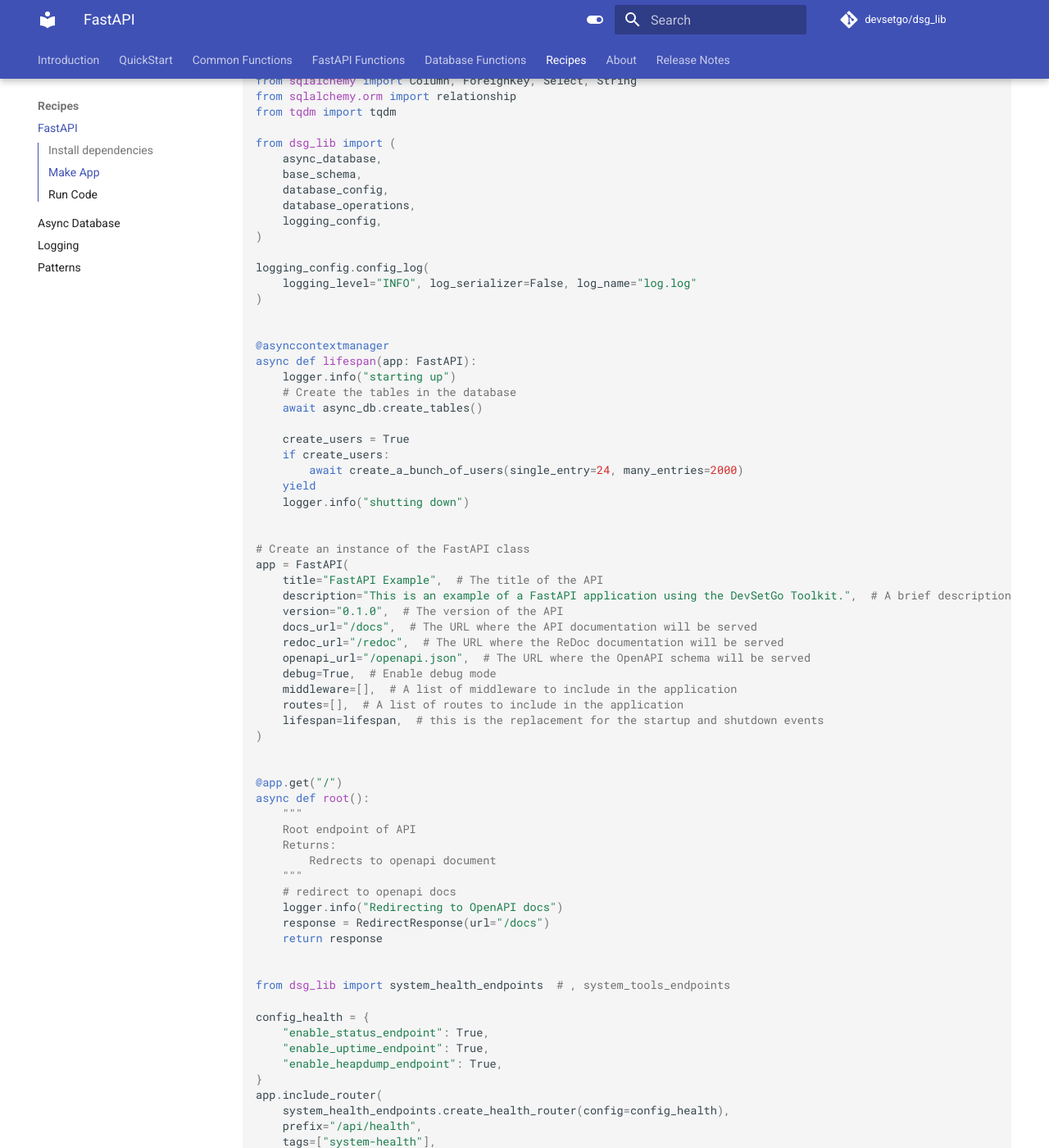
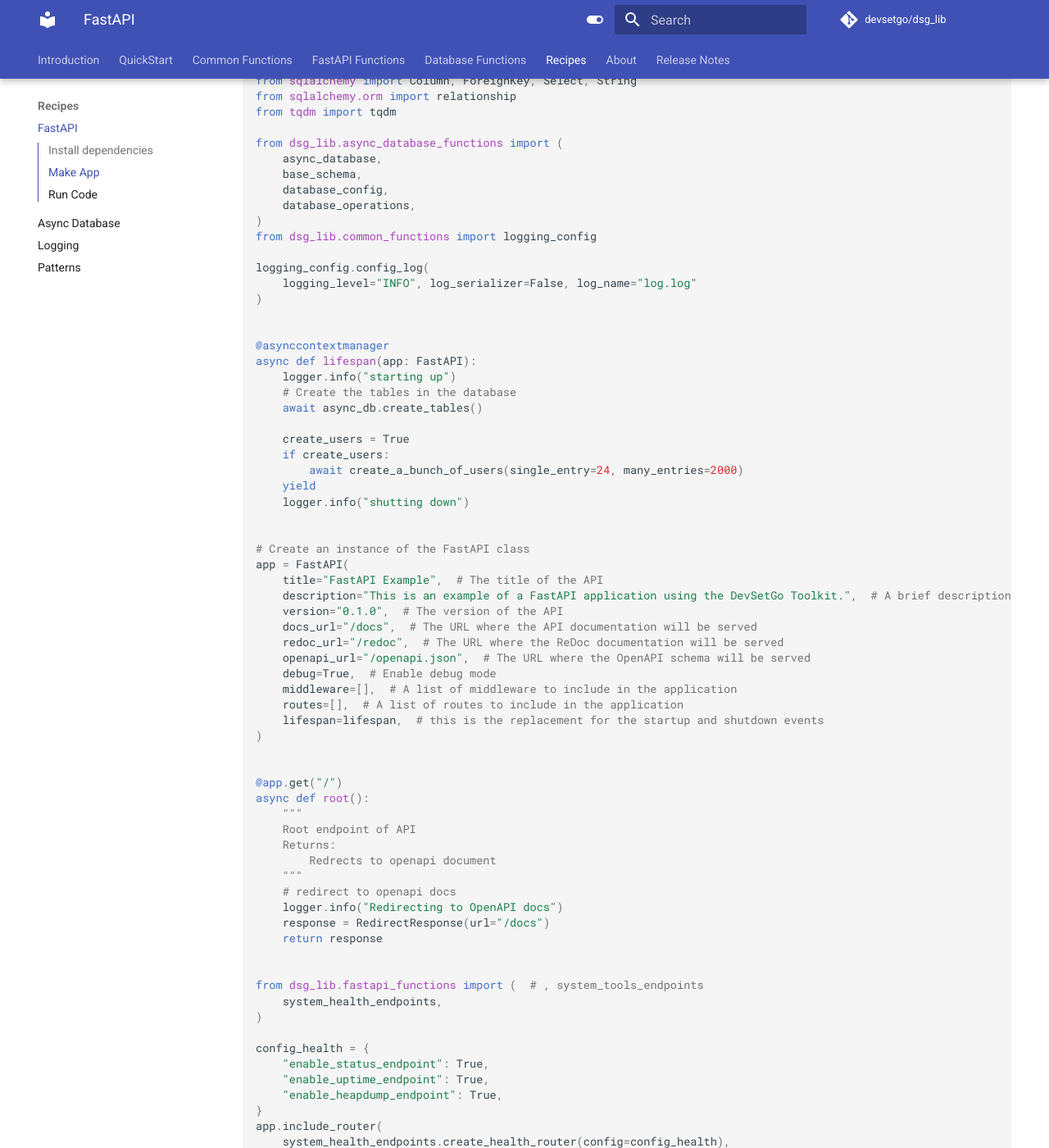
Before and after one commit to devsetgo/devsetgo_lib, an MkDocs documentation site: the page built from docs/recipes/fastapi.md, in a window 1280 px wide and 1400 px high, scrolled down 648 px. Shown: the whole window at 82% size. Built offline with MkDocs 1.6.1 and Material for MkDocs 9.7.7, drawn with Linux system fonts in a browser that asks for light colours; comment, search, counter and statistics services are not loaded.

Commit message:
updating paths

```diff
--- a/docs/recipes/fastapi.md
+++ b/docs/recipes/fastapi.md
@@ -27,13 +27,13 @@
 from sqlalchemy.orm import relationship
 from tqdm import tqdm
 
-from dsg_lib import (
+from dsg_lib.async_database_functions import (
     async_database,
     base_schema,
     database_config,
     database_operations,
-    logging_config,
 )
+from dsg_lib.common_functions import logging_config
 
 logging_config.config_log(
     logging_level="INFO", log_serializer=False, log_name="log.log"
@@ -81,7 +81,9 @@
     return response
 
 
-from dsg_lib import system_health_endpoints  # , system_tools_endpoints
+from dsg_lib.fastapi_functions import (  # , system_tools_endpoints
+    system_health_endpoints,
+)
 
 config_health = {
     "enable_status_endpoint": True,
```
Also changed, not shown: docs/recipes/asyncDatabase.md (+1 -1 lines), docs/recipes/loggingExample.md (+1 -1 lines), docs/recipes/patterns.md (+1 -1 lines).
